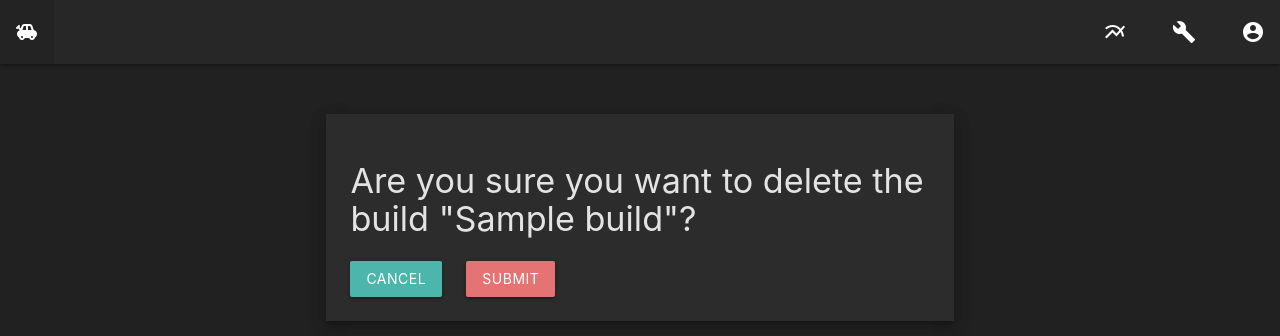
After one commit to pcollins-engineer/vesc_tool_plotter, a Django app: page /build/1/delete in a window 1280 px wide. The commit adds this page. Shown: the top 336 px of the page. Run offline with Django 3.2, Linux system fonts and the light colour scheme; a user stored in the database is signed in; tables that the repository leaves empty hold one stand-in row (values such as "Sample post").

Commit message:
Fixed graph styling. Added Edit/Delete functions to builds

```diff
--- a/vesc_tool_plotter/plotter/static/plotter/css/base.css
+++ b/vesc_tool_plotter/plotter/static/plotter/css/base.css
@@ -3,6 +3,15 @@ body {
   background-color: #212121;
   margin:0;
   padding:0;
+  font-family: "Helvetica Neue Light", "Helvetica Neue", ##COPYRIGHTED CHANGE BEFORE USE
+  Helvetica, Arial, "Lucida Grande", sans-serif;
+}
+
+@font-face {
+  font-family: 'Trajan Pro Regular';
+  font-style: normal;
+  font-weight: normal;
+  src: local('Trajan Pro Regular'), url('TrajanPro-Regular.woff') format('woff');
 }
 
 h1{
--- /dev/null
+++ b/vesc_tool_plotter/plotter/static/plotter/css/delete.css
@@ -0,0 +1,16 @@
+.delete-tile{
+  height:auto;
+  width:70%;
+  padding:24px;
+  margin-top:50px;
+  margin-left: auto;
+  margin-right: auto;
+}
+
+.delete-tile h4{
+  margin: 0.7em 0;
+}
+
+.delete-tile a{
+  margin-right:20px;
+}
--- a/vesc_tool_plotter/plotter/templates/plotter/add_build.html
+++ b/vesc_tool_plotter/plotter/templates/plotter/add_build.html
@@ -19,7 +19,7 @@
                   <li>
                     <div class="collapsible-header board">
                       Board
-                      <i class="material-icons">airline_seat_flat</i>
+                      <i class="material-icons">airline_seat_fla</i>
                     </div>
                     <div class="collapsible-body">
                       {% csrf_token %}
--- a/vesc_tool_plotter/plotter/templates/plotter/base.html
+++ b/vesc_tool_plotter/plotter/templates/plotter/base.html
@@ -34,7 +34,6 @@
               </ul>
               <a href="#" data-target="mobile" class="sidenav-trigger"><i class="material-icons">menu</i></a>
               <ul class="right hide-on-med-and-down">
-                <li><a href="/users"><i class="large material-icons blue-hover right">people_outline</i></a></li>
                 <li><a href="/upload"><i class="large material-icons blue-hover right">multiline_chart</i></a></li>
                 <li><a href="/build"><i class="large material-icons blue-hover right">build</i></a></li>
                 {% if user.is_authenticated %}
--- /dev/null
+++ b/vesc_tool_plotter/plotter/templates/plotter/delete.html
@@ -0,0 +1,17 @@
+{% extends "./base.html" %}
+{% block title %}Build{% endblock title %}
+{% block head_css %}
+  <link rel="stylesheet" href="../../static/plotter/css/delete.css"/>
+{% endblock head_css %}
+{% block content %}
+  <div class="container">
+    <div class="delete-tile m-elevation z-depth-3">
+      <h4> Are you sure you want to delete the build "{{build.title}}"? </h4>
+      <form method="POST">
+        {% csrf_token %}
+        <a href="/profile/{{build.author}}/" class="teal-effect teal lighten-2 btn"> Cancel </a>
+        <input type="submit" class="red lighten-2 btn" placeholder="Delete" name="confirm">
+      </form
+    </div>
+  </div>
+{% endblock content %}
--- a/vesc_tool_plotter/plotter/templates/plotter/profile.html
+++ b/vesc_tool_plotter/plotter/templates/plotter/profile.html
@@ -33,7 +33,8 @@
                 {% if username == user.get_username %}
                   <div class="build-title-header">
                     <h6>{{build.title}}</h6>
-                    <a href="#" class="btn"><i class="material-icons small">edit</i></a>
+                    <a href="/build/{{build.id}}/edit" class="btn edit"><i class="material-icons small">edit</i></a>
+                    <a href="/build/{{build.id}}/delete" class="btn"><i class="material-icons small">delete</i></a>
                   </div>
                 {% else %}
                   <h6>{{build.title}}</h6>
--- a/vesc_tool_plotter/plotter/urls.py
+++ b/vesc_tool_plotter/plotter/urls.py
@@ -8,6 +8,6 @@ urlpatterns = [
     path("graph/<int:ride_id>/", views.graph, name="graph"),
     path("profile/<username>/", views.profile, name="profile"),
     path("build/", views.add_build, name="add_build"),
-    path(r'^profile/<username>/<build>/<form>/edit$', views.edit_build, name="edit_build"),
-    path("users/", views.users, name="users"),
+    path("build/<int:build_id>/edit", views.edit_build, name="edit_build"),
+    path("build/<int:build_id>/delete", views.delete_build, name="delete_build"),
 ]
--- a/vesc_tool_plotter/plotter/views.py
+++ b/vesc_tool_plotter/plotter/views.py
@@ -17,7 +17,6 @@ ACCEPTED_DATA_SET = {
     "duty_cycle",
     "amp_hours_used",
     "watt_hours_used",
-    "tachometer"
 }
 
 def handle_uploaded_file(f):
@@ -48,17 +47,18 @@ def parse_file(request, ride_id):
         for row in reader:
             rowData = []
             for key in dataMap:
+                if key == "temp_mos_max":
+                    row[key] = row[key]*1.8 + 32
                 rowData.append(row[key])
-            if request.user.is_authenticated:
-                newRow = CsvRow()
-                for field in ACCEPTED_DATA_SET:
-                    if field in rowMap:
-                        setattr(newRow, field, rowData[rowMap[field]])
-                    else:
-                        setattr(newRow, field, None)
-                ride = Ride.objects.filter(id=ride_id)
-                newRow.ride = ride[0]
-                newRow.save()
+            newRow = CsvRow()
+            for field in ACCEPTED_DATA_SET:
+                if field in rowMap:
+                    setattr(newRow, field, rowData[rowMap[field]])
+                else:
+                    setattr(newRow, field, None)
+            ride = Ride.objects.filter(id=ride_id)
+            newRow.ride = ride[0]
+            newRow.save()
             data.append(rowData)
 
         template_data = {
@@ -68,6 +68,7 @@ def parse_file(request, ride_id):
         send_data = json.dumps(template_data)
         return send_data
 
+@login_required(login_url='/login/')
 def upload(request):
     rideForm = RideForm()
     if request.user.is_authenticated:
@@ -87,18 +88,18 @@ def upload(request):
     return render(request, "plotter/upload.html", context={'accepted_data_set':ACCEPTED_DATA_SET, 'rideForm': rideForm })
 
 def graph(request, ride_id):
+    ride = get_object_or_404(Ride, id=ride_id)
 
-    header_list = [
+    header_display = [
         "ms_today",
-        "input_voltage",
-        "temp_mos_max",
-        "current_motor",
-        "current_in",
-        "erpm",
-        "duty_cycle",
-        "amp_hours_used",
-        "watt_hours_used",
-        "tachometer"
+        "Voltage",
+        "Temperature",
+        "Motor Current",
+        "Battery Current",
+        "RPM",
+        "Throttle",
+        "AMP Hours",
+        "Watt Hours",
     ]
 
     template_data = {}
@@ -110,19 +111,18 @@ def graph(request, ride_id):
         data.append(rowData)
 
     template_data = {
-        "header": header_list,
+        "header": header_display,
         "data": data
     }
 
     send_data = json.dumps(template_data)
 
-    return render(request, "plotter/graph.html", context={"mydata": send_data})
+    return render(request, "plotter/graph2.html", context={"mydata": send_data, "ride":ride})
 
 def profile(request, username):
     current_user = get_object_or_404(User, username=username)
     builds = Build.objects.filter(author=current_user)
     rides = Ride.objects.filter(rider=current_user)
-    print(rides)
     return render(request, "plotter/profile.html", context={"username": username, "builds":builds, "rides":rides})
 
 @login_required(login_url='/login/')
@@ -161,12 +161,69 @@ def add_build(request):
                 title = buildForm.cleaned_data.get('title')
                 messages.success(request, 'Build "' + title + '" was created')
                 return redirect('/build')
+    context={'boardForm':boardForm, 'foilForm':foilForm, 'motorForm':motorForm, 'propellerForm':propellerForm, 'controllerForm':controllerForm, 'buildForm':buildForm}
+    return render(request, "plotter/add_build.html", context)
 
-    return render(request, "plotter/add_build.html", context={'boardForm':boardForm, 'foilForm':foilForm, 'motorForm':motorForm, 'propellerForm':propellerForm, 'controllerForm':controllerForm, 'buildForm':buildForm})
+@login_required(login_url='/login/')
+def edit_build(request, build_id):
 
-def edit_build(request, username, build, form):
-    build = get_object_or_404(Build, id=build.id)
-    return render(request, "plotter/profile.html", {})
+    build = get_object_or_404(Build, id=build_id)
+
+    if build.author != request.user:
+        redirect('/profile' + build.author.username/ + '/')
+
+    buildForm = BuildForm(instance=build)
+    boardForm = BoardForm(instance=build.board, prefix='board')
+    foilForm = FoilForm(instance=build.foil, prefix='foil')
+    motorForm = MotorForm(instance=build.motor, prefix='motor')
+    propellerForm = PropellerForm(instance=build.propeller, prefix='propeller')
+    controllerForm = ControllerForm(instance=build.controller, prefix='controller')
+
+
+    if request.method == 'POST':
+        buildForm = BuildForm(request.POST, instance=build)
+        boardForm = BoardForm(request.POST,instance=build.board, prefix='board')
+        foilForm = FoilForm(request.POST,instance=build.foil, prefix='foil')
+        motorForm = MotorForm(request.POST,instance=build.motor, prefix='motor')
+        propellerForm = PropellerForm(request.POST, instance=build.propeller, prefix='propeller')
+        controllerForm = ControllerForm(request.POST,instance=build.controller, prefix='controller')
+
+        if buildForm.is_valid() and boardForm.is_valid() and foilForm.is_valid() and motorForm.is_valid() and propellerForm.is_valid() and controllerForm.is_valid():
+            #get form object but dont save
+            build = buildForm.save(commit=False)
+            board = boardForm.save()
+            foil = foilForm.save()
+            motor = motorForm.save()
+            prop = propellerForm.save()
+            controller = controllerForm.save()
+            # setting foreign keys
+            build.author = request.user
+            build.board = board
+            build.foil = foil
+            build.motor = motor
+            build.propeller = prop
+            build.controller = controller
+            build.save()
+            title = buildForm.cleaned_data.get('title')
+            messages.success(request, 'Build "' + title + '" was updated')
+            return redirect('/build')
+
+    context={'boardForm':boardForm, 'foilForm':foilForm, 'motorForm':motorForm, 'propellerForm':propellerForm, 'controllerForm':controllerForm, 'buildForm':buildForm}
+    return render(request, "plotter/add_build.html", context)
+
+@login_required(login_url='/login/')
+def delete_build(request, build_id):
+    build = get_object_or_404(Build, id=build_id)
+
+    if build.author != request.user:
+        redirect('/profile' + build.author.username/ + '/')
+
+    if request.method == 'POST':
+        build.delete()
+        redirect('/profile' + request.user.username/ + '/')
+
+    context={"build":build}
+    return render(request, "plotter/delete.html", context)
 
 def users(request):
     users = User.objects.all()
```
Also changed, not shown: vesc_tool_plotter/plotter/models.py (+1 -21 lines), vesc_tool_plotter/plotter/static/plotter/css/graph.css (+74 -14 lines), vesc_tool_plotter/plotter/static/plotter/css/profile.css (+9 -1 lines), vesc_tool_plotter/plotter/templates/plotter/graph.html (+16 -12 lines), vesc_tool_plotter/plotter/templates/plotter/graph2.html (added, +170 -0 lines), vesc_tool_plotter/plotter/migrations/0017_remove_csvrow_tachometer.py (added).
